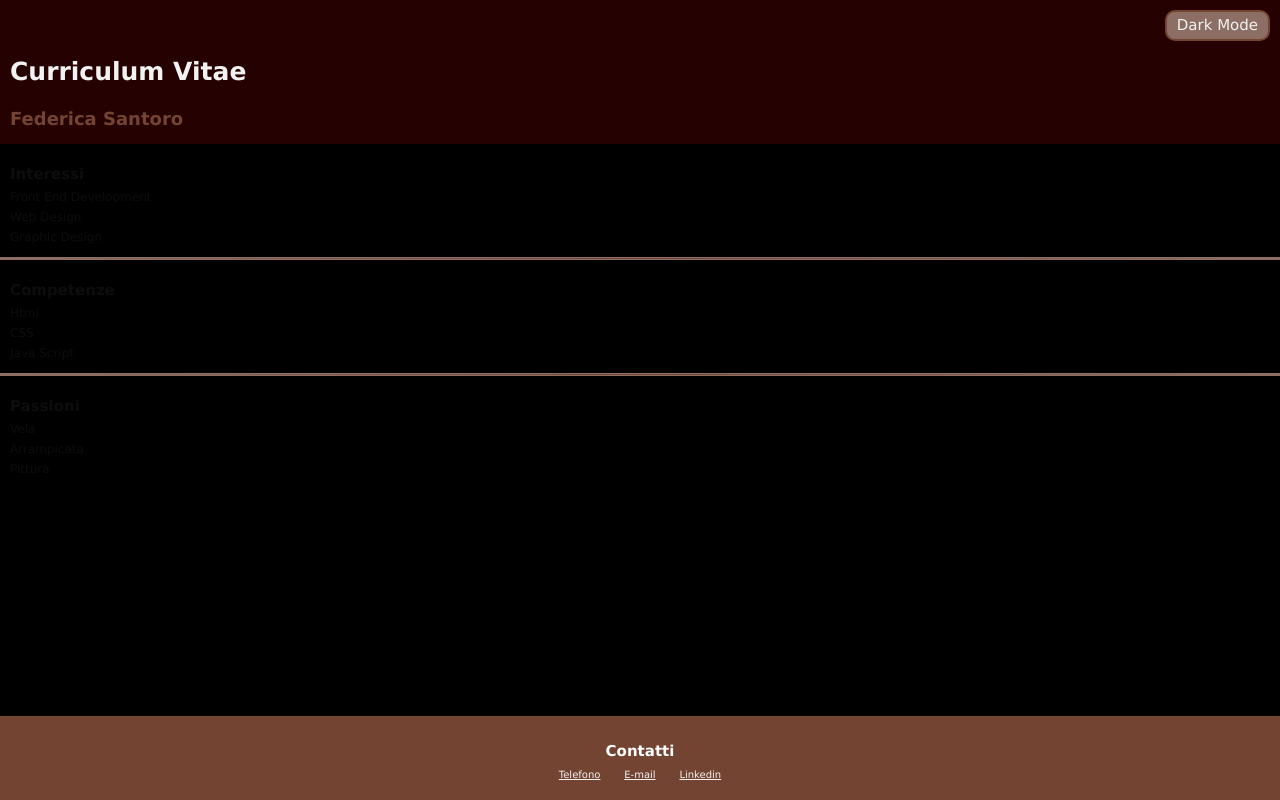
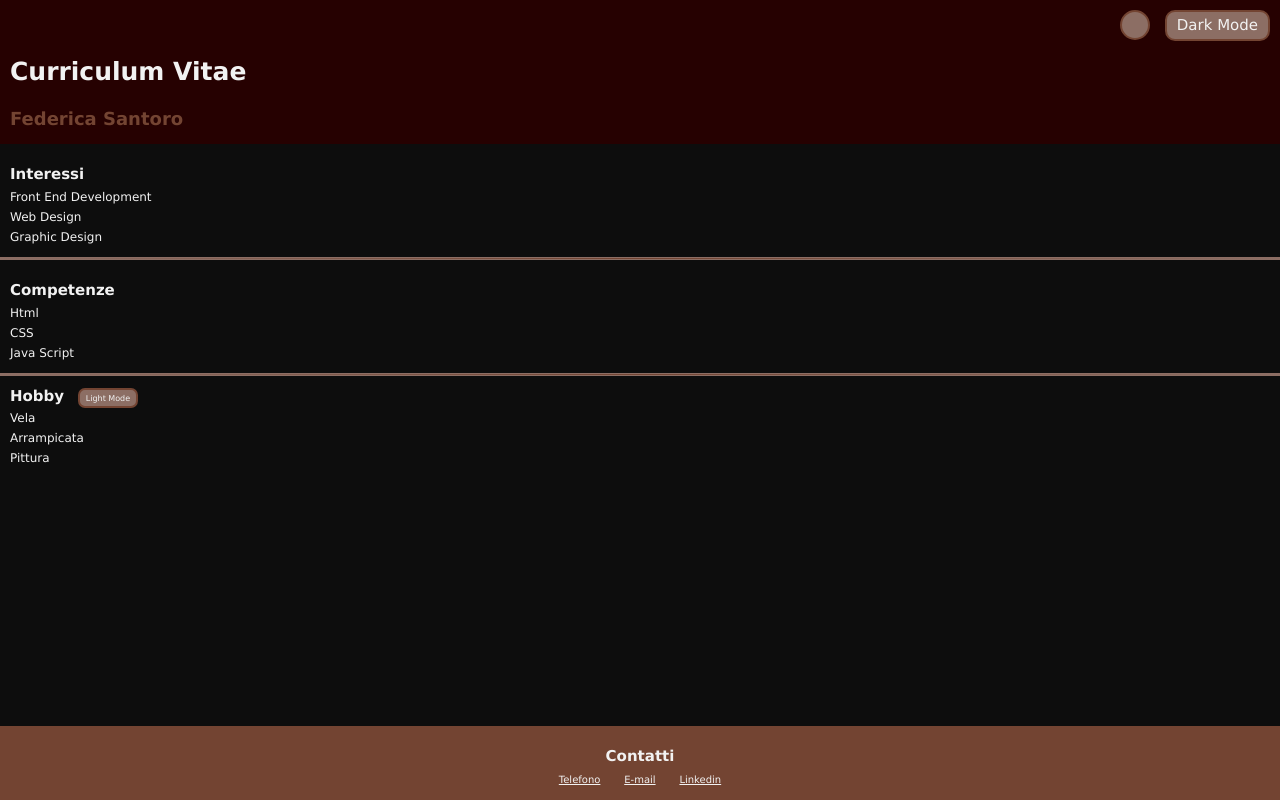
Before and after one commit to federicasantoro93/JS-27-10-2021, a plain HTML site: page index.html in a window 1280 px wide. Both pictures are taken after a click on the button "Dark Mode". Drawn offline with Linux system fonts and the light colour scheme.

Commit message:
esercizio 27 ultimato

```diff
--- a/index.html
+++ b/index.html
@@ -17,7 +17,8 @@
         <img src="" alt="" width="" height="">
         <h1>Curriculum Vitae</h1>
         <h2>Federica Santoro</h2>
-        <button class="myDarkMode DarkModeButton">Dark Mode</button>
+        <button class="DarkModeButton">Dark Mode</button>
+        <div class="cerchio"></div>
     </header>
         <div class="interessi">
             <h3>Interessi</h3>
@@ -37,8 +38,9 @@
               </ul>
         </div>
         <hr />
-        <div class="passioni">
-            <h3>Passioni</h3>
+        <div class="hobby">
+            <h3>Hobby</h3>
+            <button class="lightModeBtn">Light Mode</button>
             <ul>
                 <li>Vela</li>
                 <li>Arrampicata</li>
@@ -48,10 +50,10 @@
     <footer>
         <div class="contatti">
             <h3>Contatti</h3>
-            <ul class="recapiti">
-                <li><a href="tel:+39 339782947">Telefono</a></li>
-                <li><a href="mailto:federica.santoro@gmail.com">E-mail</a> </li>
-                <li><a href="https://www.linkedin.com/in/federica-santoro-a1132b1a8" class="link">Linkedin</a></li>
+                <ul class="recapiti">
+                <li><a href="tel:+39 339782947" target=”_blank”>Telefono</a></li>
+                <li><a href="mailto:federica.santoro@gmail.com" target=”_blank”>E-mail</a> </li>
+                <li><a href="https://www.linkedin.com/in/federica-santoro-a1132b1a8" class="link" target=”_blank”>Linkedin</a></li>
             </ul>
         </div>
     </footer>
--- a/script.js
+++ b/script.js
@@ -21,12 +21,47 @@ Esercizio AVANZATO!!
 - Se il bottone non viene cliccato l'immagine non verrà visualizzata
 - Il comportamento dovrà essere di tipo toggle!
 PICCOLO TIP: vi ricordo che potete nascondere un elemento HTML applicando la proprietà CSS display: none;
+
+Sulla base del vostro esercizio di ieri, andate ad aggiungere queste funzionalità.
+(per chi non ha completato l'esercizio, continui oggi, aggiungendo `almeno` i due punti sotto:
+
+1. Creare una funzione che chieda all'utente di inserire 2 numeri tramite prompt
+   e che faccia il console.log della somma soltanto dopo 10 secondi.
+   // ATTENZIONE:
+   Questa funzione non 'renderizza' alcunchè all'interno della pagina HTML,
+   eccetto il prompt che chiede i numeri all'utente. Scegliete saggiamente tra setInterval e setTimeout!
+
+2. Inserire un cerchio all'interno della vostra pagina html, che cambia colore ogni 5 secondi.
+   Utilizzate un elemento già presente all'interno del documento HTML e usate il DOM per manipolarlo.
+   Alla pressione del tasto `Enter` il listener viene rimosso e il cerchio smetterà di cambiare colore.
+   TIP: `removeEventListener`!
+
+`AVANZATO`: Creare una funzione che chieda all'utente di inserire quanti numeri egli voglia
+(quindi almeno uno, altrimenti ritorna `non hai inserito alcun numero`) e che ne stampi la somma totale.
+Es. se i numeri fossero 2 - 4 - 6 la somma equivarrebbe a 12.
+Il risultato finale non viene stampato come console.log ma va inserito come testo di un elemento H2 già esistente nella pagina!
 */
 
-const darkModeBtn = document.querySelector ('.myDarkMode')
+//DARKMODE
+const darkModeBtn = document.querySelector ('.DarkModeButton')
 
 darkModeBtn.addEventListener ('click', () => {
     document.body.classList.toggle("myDarkMode");
 });
 
-//La mia darkmode ha qualche problemino...
+//HOBBY
+
+const lightMode = document.querySelector ('.hobby') //Ho selezionato il div hobby tramite la classe
+
+  lightMode.addEventListener ('click', () => {
+  lightMode.classList.toggle("myLightMode")
+  });
+
+//CONTATTI
+//- Una sezione a scelta, che si comporta in modo dinamico (qui siate creativi voi sul comportamento da assegnarle)
+
+const SizeOnMouse = document.querySelector ('.contatti') //Ho selezionato il div contatti tramite la classe
+
+  SizeOnMouse.addEventListener ('mouseover', () => {
+  SizeOnMouse.classList.toggle("recapitiSize")
+  });
--- a/style.css
+++ b/style.css
@@ -5,8 +5,10 @@
 }
 
 .myDarkMode{
-    background-color: black;
+    background-color:#0D0D0D;
+    color: #F2F2F2;
 }
+
 
 body{
     height:100%;
@@ -42,7 +44,57 @@ body{
     cursor: pointer;
     font-size: 15px;
 
-}h1{
+}
+
+.cerchio {
+    height: 30px;
+    width: 30px;
+    position: fixed;
+    top: 10px;
+    right: 130px;
+    background-color: #8C6E64;
+    border: 2px #734432 solid;
+    color: #F2F2F2;
+    display: inline-block;
+    border-radius: 50%;
+    text-decoration: none;
+    cursor: pointer;
+    font-size: 15px;
+}
+
+.cerchioRosa{
+    background-color: #734432;
+    border: 2p #F2F2F2 solid;
+}
+.cerchio:hover {
+    background-color: #F2F2F2;
+    cursor: pointer;
+  }
+.hobby h3{
+    display:inline;
+}
+  .lightModeBtn{
+    display: inline;
+    height: 20px;
+    width: 60px;
+    background-color: #8C6E64;
+    border: 2px #734432 solid;
+    color: #F2F2F2;
+    display: inline;
+    border-radius: 7px;
+    text-decoration: none;
+    cursor: pointer;
+    font-size: 8px;
+    margin-left: 10px;
+}
+
+
+.myLightMode{
+    background-color: lightyellow;
+    color:#260101;
+}
+
+h1{
     font-size: 25px;
     padding: 10px 0px;
 }
@@ -75,8 +127,13 @@ ul {
 .contatti ul li {
     display: inline;
         padding: 0 10px;
+        color: #260101;
     }
 
+    .recapitiSize{
+        color: #F2F2F2;
+        background-color: #260101;
+    }
 
 /* foooter */
 footer {
@@ -85,7 +142,6 @@ footer {
     left: 0;
     width: 100%;
     background-color:#734432;
-    padding: 5px 5px;
     text-align: center;
-    color: white;
+    color: #F2F2F2;
 }
```
